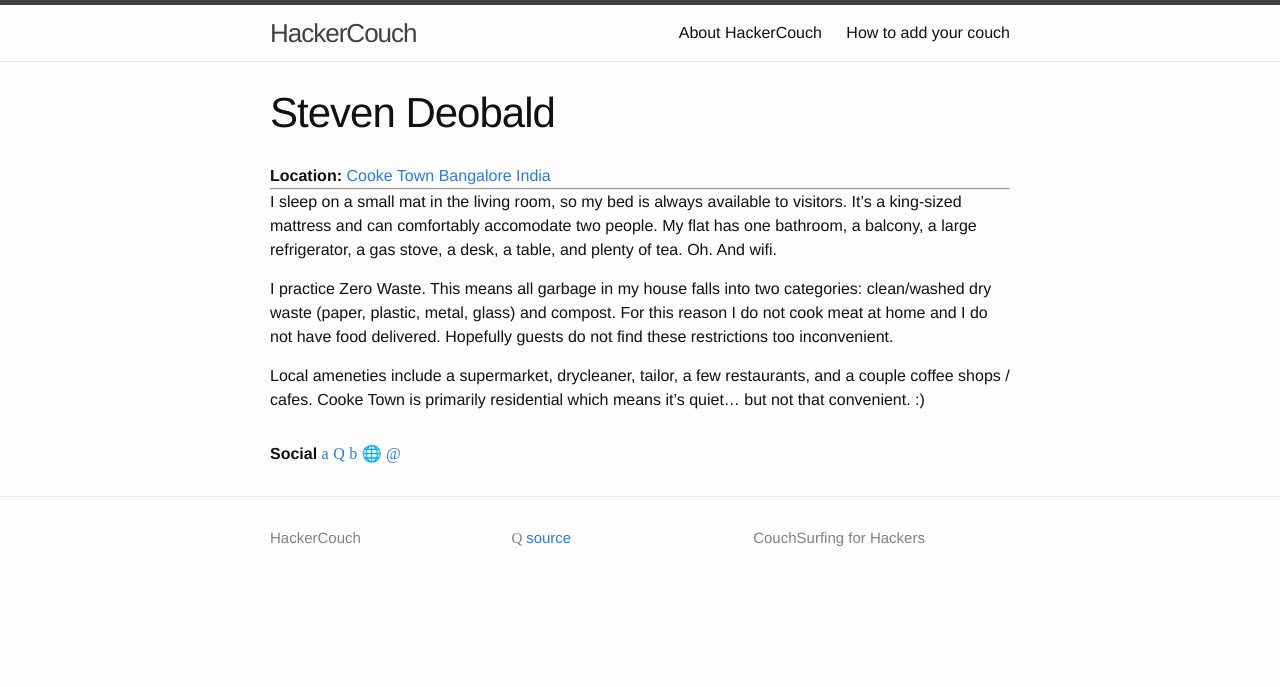
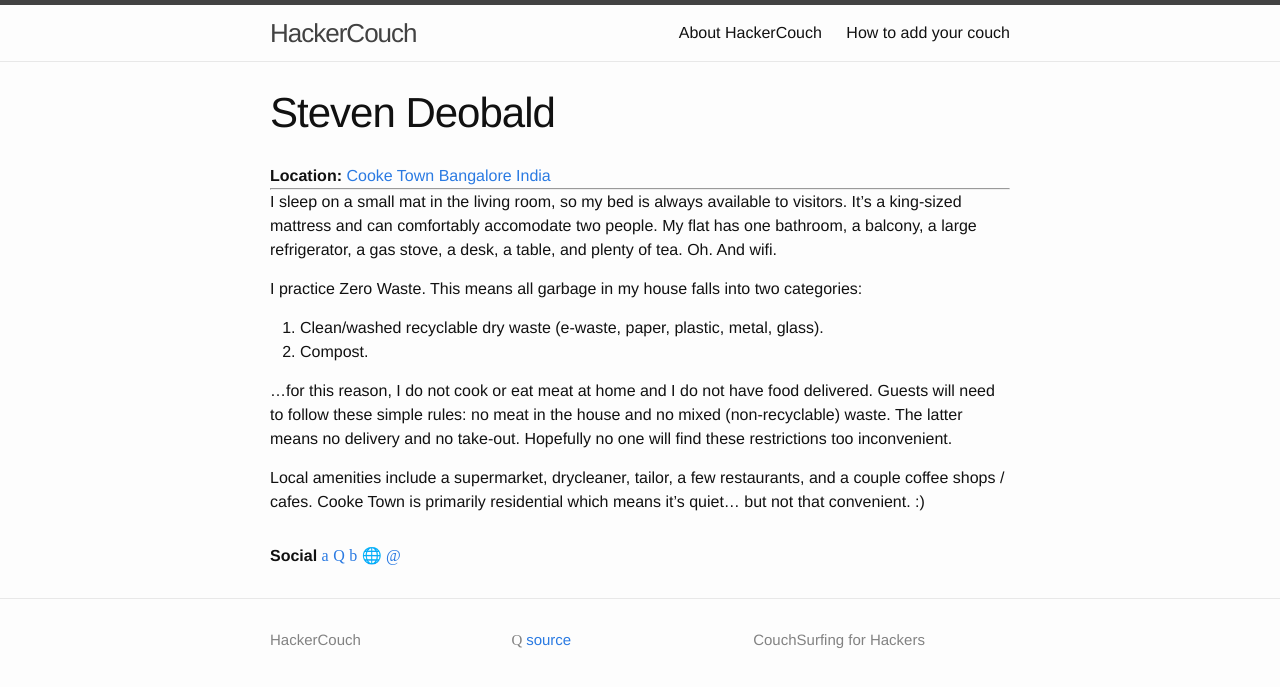
Before and after one commit to hackercouch/hackercouch, a Jekyll site: the page built from _couches/deobald.md, in a window 1280 px wide. Shown: the top 687 px of the page. Built offline with Jekyll 4.4.1, drawn with Linux system fonts in a browser that asks for light colours; some web fonts are replaced.

Commit message:
Clarying. Spelling.

```diff
--- a/_couches/deobald.md
+++ b/_couches/deobald.md
@@ -12,6 +12,11 @@ name: Steven Deobald
 
 I sleep on a small mat in the living room, so my bed is always available to visitors. It's a king-sized mattress and can comfortably accomodate two people. My flat has one bathroom, a balcony, a large refrigerator, a gas stove, a desk, a table, and plenty of tea. Oh. And wifi.
 
-I practice Zero Waste. This means all garbage in my house falls into two categories: clean/washed dry waste (paper, plastic, metal, glass) and compost. For this reason I do not cook meat at home and I do not have food delivered. Hopefully guests do not find these restrictions too inconvenient.
+I practice Zero Waste. This means all garbage in my house falls into two categories:
 
-Local ameneties include a supermarket, drycleaner, tailor, a few restaurants, and a couple coffee shops / cafes. Cooke Town is primarily residential which means it's quiet... but not that convenient. :)
+1. Clean/washed recyclable dry waste (e-waste, paper, plastic, metal, glass).
+2. Compost.
+
+...for this reason, I do not cook or eat meat at home and I do not have food delivered. Guests will need to follow these simple rules: no meat in the house and no mixed (non-recyclable) waste. The latter means no delivery and no take-out. Hopefully no one will find these restrictions too inconvenient.
+
+Local amenities include a supermarket, drycleaner, tailor, a few restaurants, and a couple coffee shops / cafes. Cooke Town is primarily residential which means it's quiet... but not that convenient. :)
```
